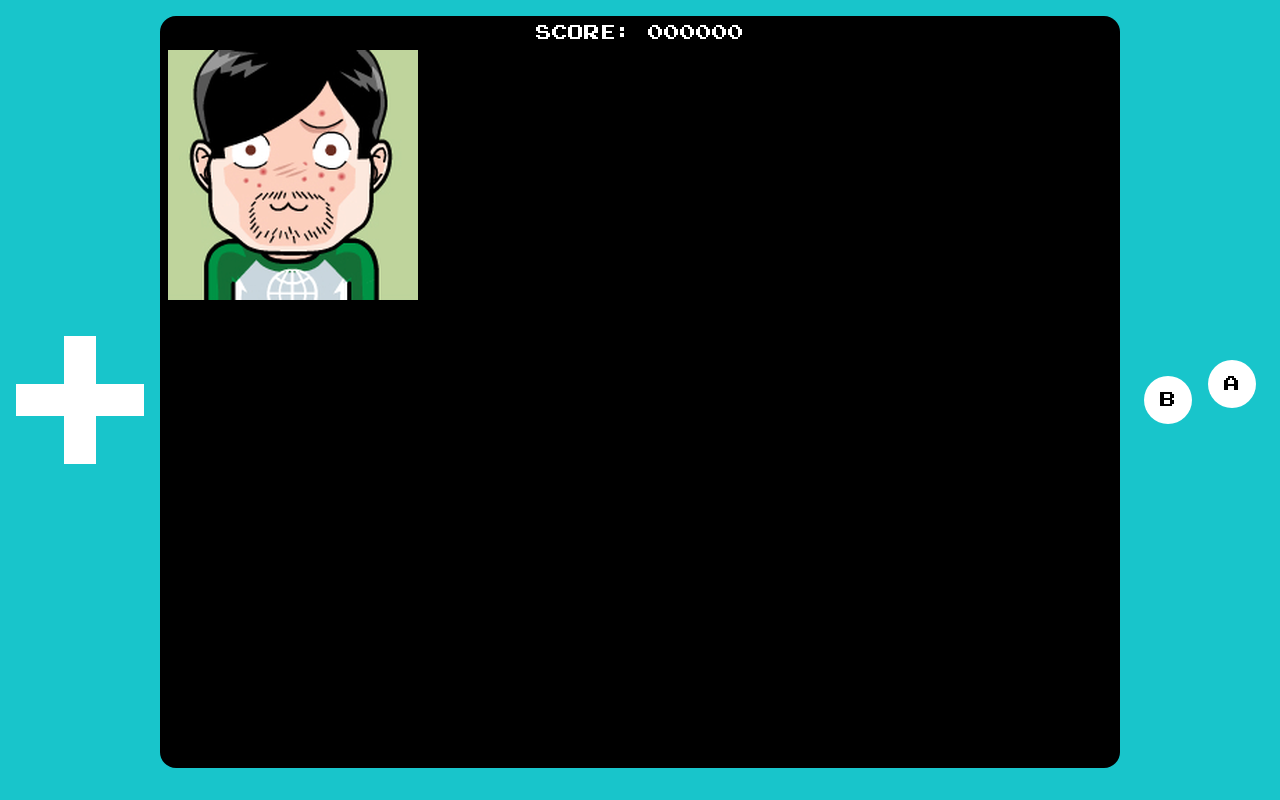
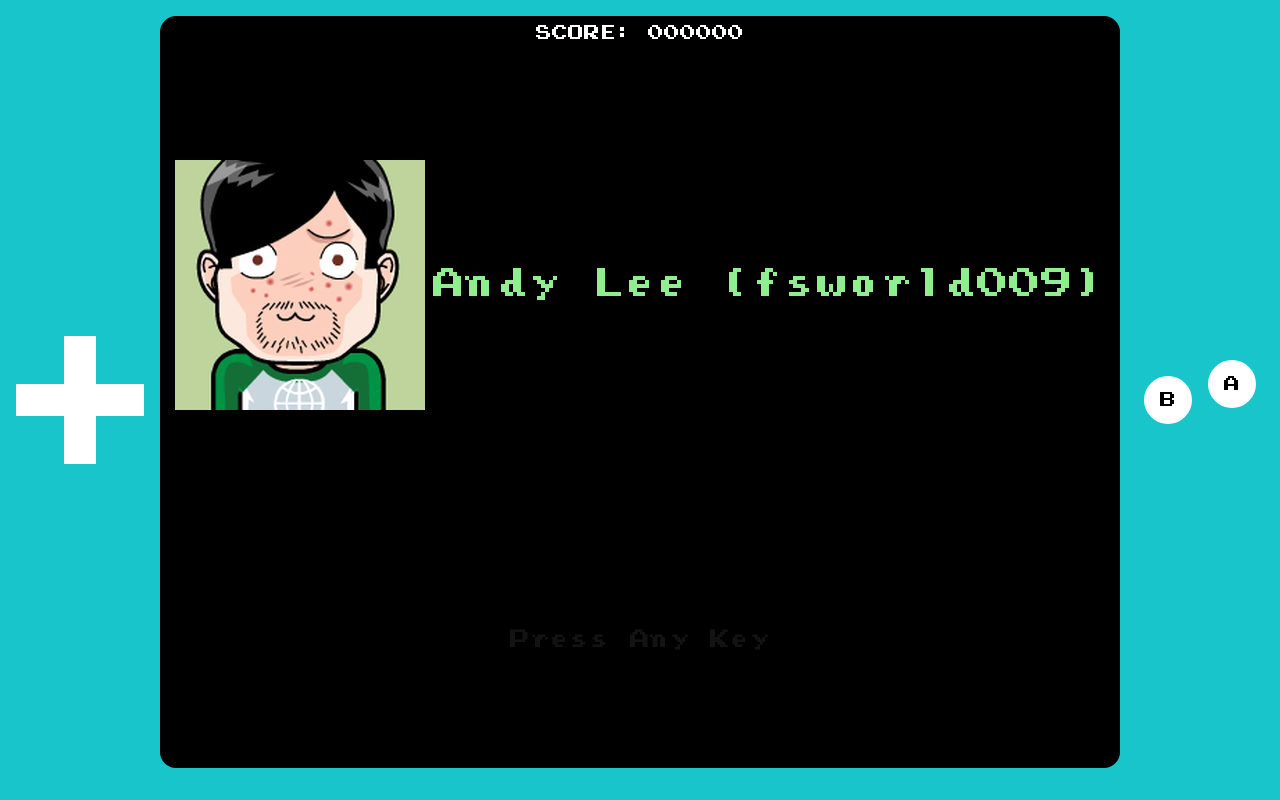
Before and after one commit to fsworld009/fsworld009.github.io, a Nuxt app: page / in a window 1280 px wide. Built offline with nearby package versions, Linux system fonts and the light colour scheme.

Commit message:
press any key

```diff
--- a/src/assets/variables.less
+++ b/src/assets/variables.less
@@ -1,2 +1,10 @@
 @bg_color: black;
 @text_color_white: white;
+@text_color_yellow: yellow;
+@text_color_green: lightgreen;
+@text_color_blue: lightblue;
+
+@text_size_normal: 16px;
+@text_size_header: 20px;
+@text_size_title: 32px;
+@text_size_small: 12px;
--- a/src/components/NuxtLogo.vue
+++ /dev/null
@@ -1,11 +0,0 @@
-<template>
-  <svg class="nuxt-logo" viewBox="0 0 45 30" fill="none" xmlns="http://www.w3.org/2000/svg">
-    <path d="M24.7203 29.704H41.1008C41.6211 29.7041 42.1322 29.5669 42.5828 29.3061C43.0334 29.0454 43.4075 28.6704 43.6675 28.2188C43.9275 27.7672 44.0643 27.2549 44.0641 26.7335C44.0639 26.2121 43.9266 25.6999 43.6662 25.2485L32.6655 6.15312C32.4055 5.70162 32.0315 5.32667 31.581 5.06598C31.1305 4.8053 30.6195 4.66805 30.0994 4.66805C29.5792 4.66805 29.0682 4.8053 28.6177 5.06598C28.1672 5.32667 27.7932 5.70162 27.5332 6.15312L24.7203 11.039L19.2208 1.48485C18.9606 1.03338 18.5864 0.658493 18.1358 0.397853C17.6852 0.137213 17.1741 0 16.6538 0C16.1336 0 15.6225 0.137213 15.1719 0.397853C14.7213 0.658493 14.3471 1.03338 14.0868 1.48485L0.397874 25.2485C0.137452 25.6999 0.000226653 26.2121 2.8053e-07 26.7335C-0.000226092 27.2549 0.136554 27.7672 0.396584 28.2188C0.656614 28.6704 1.03072 29.0454 1.48129 29.3061C1.93185 29.5669 2.44298 29.7041 2.96326 29.704H13.2456C17.3195 29.704 20.3239 27.9106 22.3912 24.4118L27.4102 15.7008L30.0986 11.039L38.1667 25.0422H27.4102L24.7203 29.704ZM13.0779 25.0374L5.9022 25.0358L16.6586 6.36589L22.0257 15.7008L18.4322 21.9401C17.0593 24.2103 15.4996 25.0374 13.0779 25.0374Z" fill="#00DC82" />
-  </svg>
-</template>
-
-<style>
-.nuxt-logo {
-  height: 180px;
-}
-</style>
--- a/src/pages/index.vue
+++ b/src/pages/index.vue
@@ -1,12 +1,54 @@
 <template>
-  <div><img src="~assets/protrait.png" /></div>
+  <div class="index">
+    <div class="index__row">
+      <img src="~assets/protrait.png" />
+      <div class="index__title">Andy Lee (fsworld009)</div>
+    </div>
+    <div class="index__presskey">
+      <a href="javascript:void()">Press Any Key</a>
+    </div>
+  </div>
 </template>
 
 <style lang="less">
-// .main {
-//   background-color: black;
-//   color: white;
-// }
+@import '~/assets/variables.less';
+
+.index {
+  display: flex;
+  flex-direction: column;
+  justify-content: space-around;
+  align-items: center;
+}
+
+.index__row {
+  display: flex;
+  justify-content: center;
+  align-items: center;
+}
+
+.index__title {
+  margin-left: 8px;
+  font-size: @text_size_title;
+  color: @text_color_green;
+  text-align: center;
+}
+
+.index__presskey {
+  font-size: @text_size_header;
+  animation: presskey 3s 1s infinite;
+}
+
+@keyframes presskey {
+  0% {
+    opacity: 1;
+  }
+  50% {
+    opacity: 0;
+  }
+  100% {
+    opacity: 1;
+  }
+}
 </style>
 
 <script lang="ts">
--- a/src/styles/global.less
+++ b/src/styles/global.less
@@ -13,4 +13,10 @@
 
 body {
   color: @text_color_white;
+  font-size: @text_size_normal;
 }
+
+a {
+  color: inherit;
+  text-decoration: inherit;
+}
```
